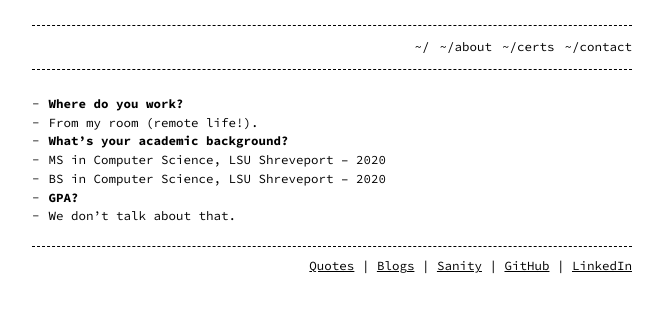
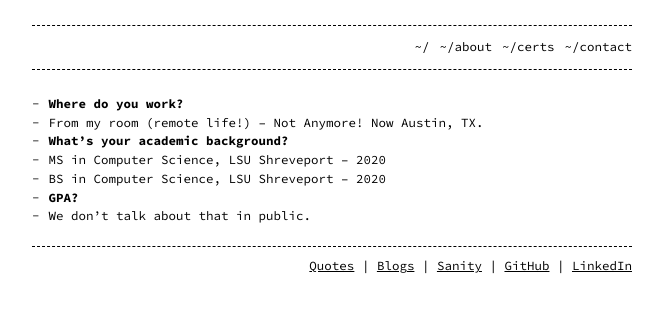
Before and after one commit to bm1905/bijay-maharjan-website, a Jekyll site: the page built from about.md, in a window 1280 px wide. Shown: the top 313 px of the page, without its empty margins (308-971 px from the left). Built offline with Jekyll 4.4.1, drawn with Linux system fonts in a browser that asks for light colours.

Commit message:
Revise about.md with new location and GPA note
Updated work location and added clarification about GPA.

```diff
--- a/about.md
+++ b/about.md
@@ -5,11 +5,11 @@ permalink: /about/
 ---
 
 - **Where do you work?**
-  - From my room (remote life!).
+  - From my room (remote life!) -- Not Anymore! Now Austin, TX.
 
 - **What’s your academic background?**
   - MS in Computer Science, LSU Shreveport – 2020
   - BS in Computer Science, LSU Shreveport – 2020
 
 - **GPA?**
-  - We don't talk about that.
+  - We don't talk about that in public.
```
